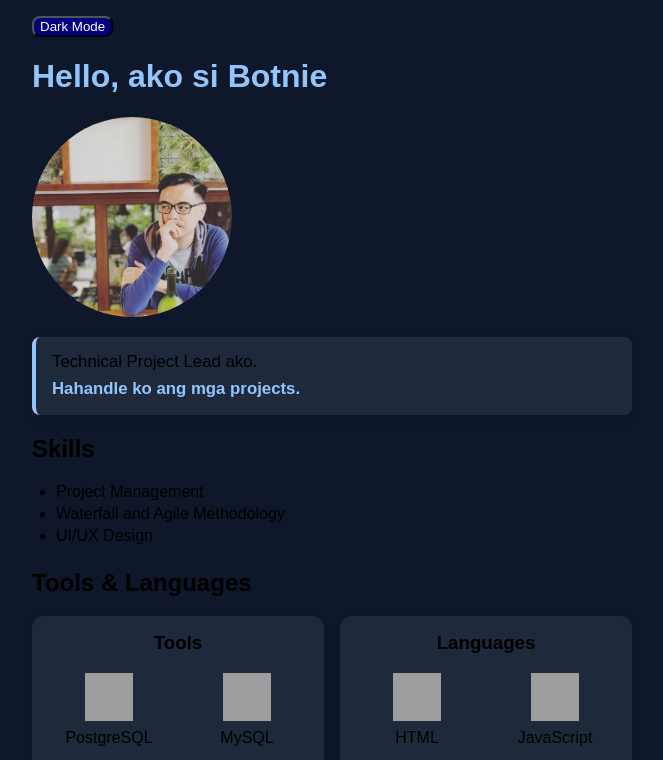
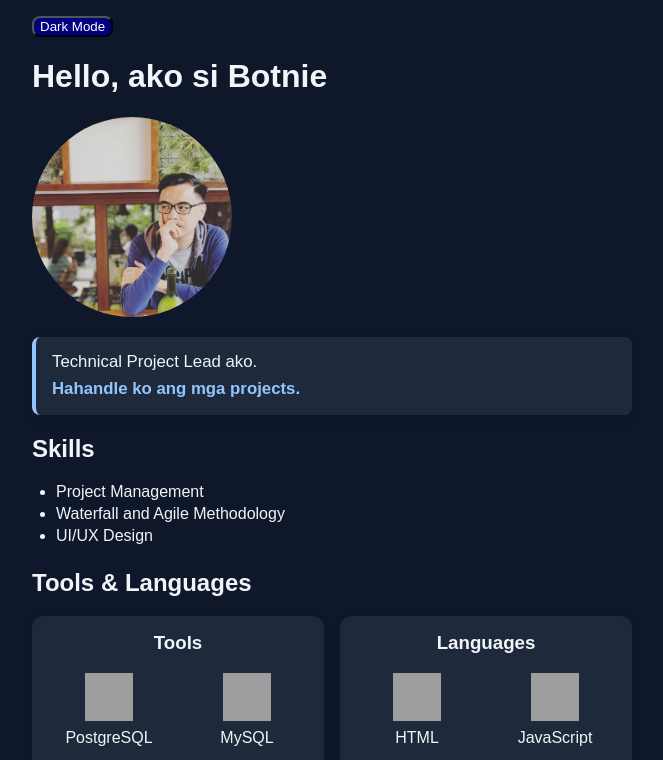
Before and after one commit to botnieantonio/botnie.github.io, a plain HTML site: page index.html in a window 1280 px wide. Both pictures are taken after a click on the button "Dark Mode". Shown: the top 760 px of the page, without its empty margins (308-971 px from the left). Drawn offline with Linux system fonts and the light colour scheme; grey boxes are pictures that could not be loaded.

Commit message:
Modified the text in Dark mode to light

```diff
--- a/style.css
+++ b/style.css
@@ -12,11 +12,23 @@ body.dark {
 }
 body {
     font-family: sans-serif;
-    background: #f5f7fb;
     max-width: 600px;
     margin: 0 auto;
     padding: 16px;
     background: var(--bg);
+    color: var(--text);
+}
+h1,
+h2,
+h3 {
+    color: var(--title);
+}
+p,
+li,
+span,
+.card,
+.tool-group {
+    color: var(--text);
 }
 h1 {
     color: navy;
@@ -132,3 +144,26 @@ button {
     transform: translateY(-6px);
     box-shadow: 0 10px 20px rgba(0, 0, 0, 0.12); /* hover */
 }
+
+body.dark {
+    color: var(--text);
+}
+body.dark p,
+body.dark li,
+body.dark span,
+body.dark a,
+body.dark h1,
+body.dark h2,
+body.dark h3,
+body.dark .card,
+body.dark .card p,
+body.dark .card h3,
+body.dark .tool,
+body.dark .tool-group,
+body.dark .tool-group h3,
+body.dark .intro {
+    color: var(--text);
+}
+body.dark .intro span {
+    color: var(--title);
+}
```
